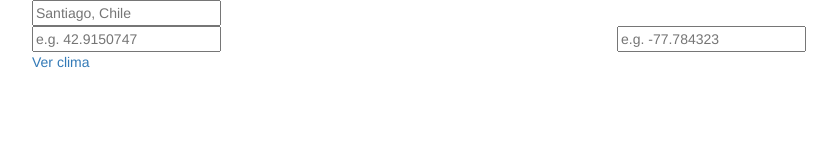
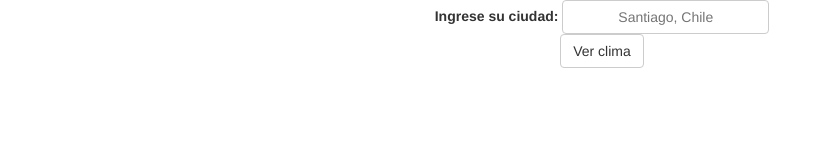
Before and after one commit to nanynn/weather-challenge, a website: page index.html in a window 1280 px wide. Shown: the whole page, without its empty margins (38-875 px from the left). Drawn offline with nearby package versions, Linux system fonts and the light colour scheme; some packages are replaced by stand-ins of ours; files that its build step writes are made by us from their sources.

Commit message:
primera parte de petición solicitada

```diff
--- a/assets/sass/_bases.scss
+++ b/assets/sass/_bases.scss
@@ -1 +1,5 @@
-_bases.scss
+body{
+	font-family: 'Lato', sans-serif;
+	padding: 0;
+	margin:0;
+}
--- a/assets/sass/_variables.scss
+++ b/assets/sass/_variables.scss
@@ -1 +1,2 @@
-_variables.scss
+$white: #fff;
+$black: #000;
--- a/assets/sass/main.css
+++ b/assets/sass/main.css
@@ -1,2 +1,3 @@
+@import url('https://fonts.google.com/?selection.family=Lato:400,700&category=Handwriting');
 @import  '_variables.scss';
 @import '_bases.scss';
--- a/gulpfile.js
+++ b/gulpfile.js
@@ -7,7 +7,7 @@ var minifyCSS = require('gulp-minify-css');
 var webserver = require('gulp-webserver');
 
 gulp.task('script', function(){
-	gulp.src(['node_modules/jquery/dist/jquery.js', 'node_modules/bootstrap/dist/js/bootstrap.js', 'assets/js/*.js'])
+	gulp.src(['node_modules/jquery/dist/jquery.js', 'node_modules/bootstrap/dist/js/bootstrap.js', 'assets/js/main.js'])
 	.pipe(concat('script.js'))
 	.pipe(gulp.dest('dist/js/'));
 });
--- a/index.html
+++ b/index.html
@@ -7,30 +7,23 @@
 </head>
 <body>
 
-	<section>
+ <section>
 		<div class="container">
 			<div class="row">
-				<div class="col-xs-12">
-					<input type="text" id="city-search" placeholder="Santiago, Chile" required>
+				<div class="col-xs-12 text-center">
+					<label for="ciudad-origen">Ingrese su ciudad:</label>
+					<input type="text" id="ciudad-origen" class="btn btn-default" placeholder="Santiago, Chile" required="Campo obligatorio">
 				</div>
 			</div>
 			<div class="row">
-				<div class="col-xs-6">
-					<input type="text" id="latitude" placeholder="e.g. 42.9150747" required>
-				</div>
-				<div class="col-xs-6">
-					<input type="text" id="longitude" placeholder="e.g. -77.784323" required>
-				</div>
-			</div>
-			<div class="row">
-				<div class="col-xs-12">
-					<a href="#">Ver clima</a>
+				<div class="col-xs-12 text-center">
+					<a href="#clima" id="btn-buscar" class="btn btn-default">Ver clima</a>
 				</div>
 			</div>
 		</div>
 	</section>
 
-	<script src="https://maps.googleapis.com/maps/api/js?key=AIzaSyAtS6AWS17K9lG9Bk8tGSu4UKWSYDfw9aY&libraries=places,geometry"></script>
+	<script src="https://maps.googleapis.com/maps/api/js?key=AIzaSyDFSJkLrU_NBi07m3k3_SwZivrusLASfJs&libraries=places,geometry"></script>
 	<script src="dist/js/script.js"></script>
 </body>
 </html>
--- a/package.json
+++ b/package.json
@@ -26,6 +26,5 @@
   },
   "dependencies": {
     "jquery": "^3.2.1"
-    "bootstrap": "^3.3.7"
   }
 }
```
Also changed, not shown: clima.html (added, +12 -0 lines), README.md, dist/js/script.js, 1 other file.
